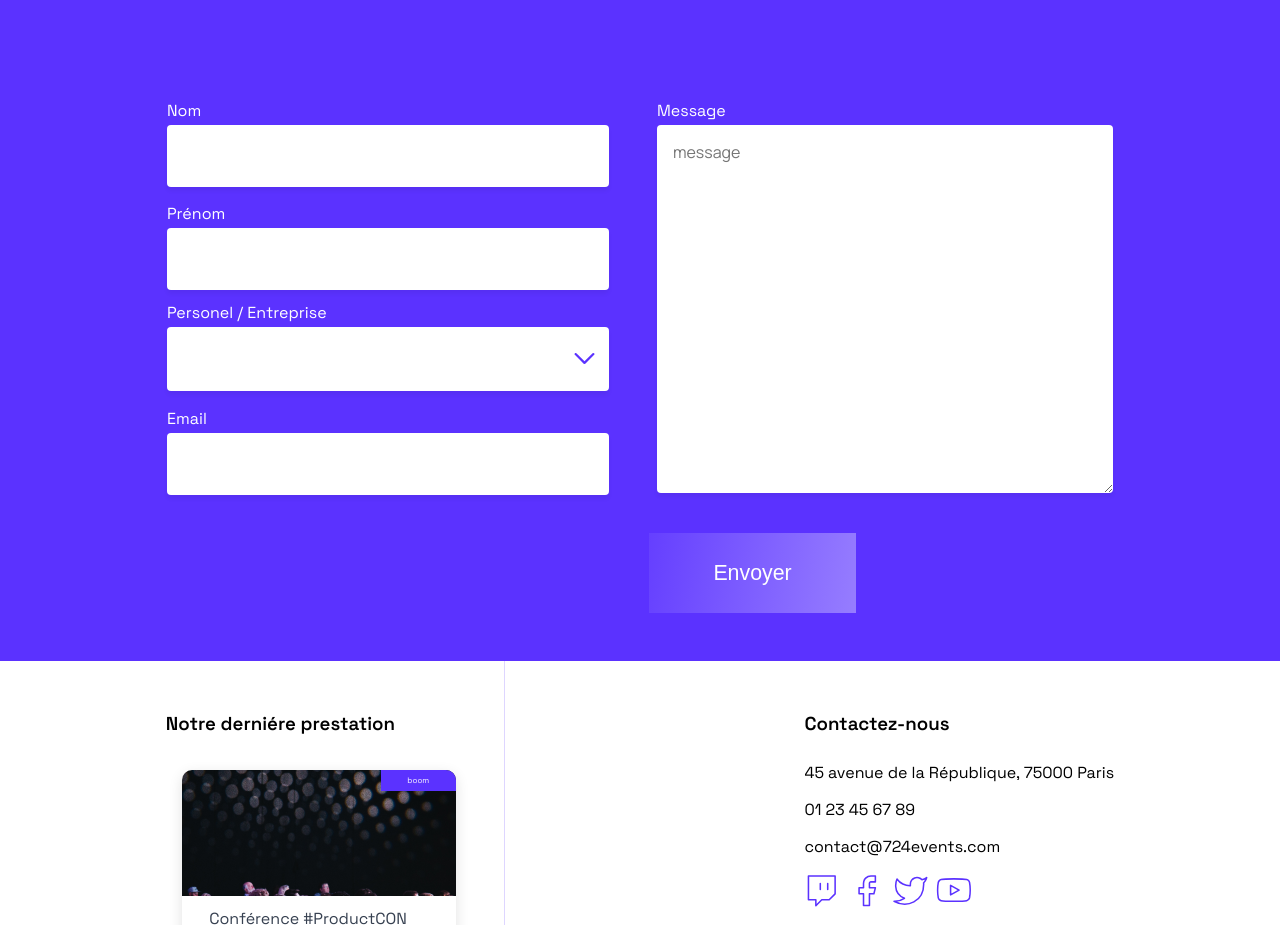
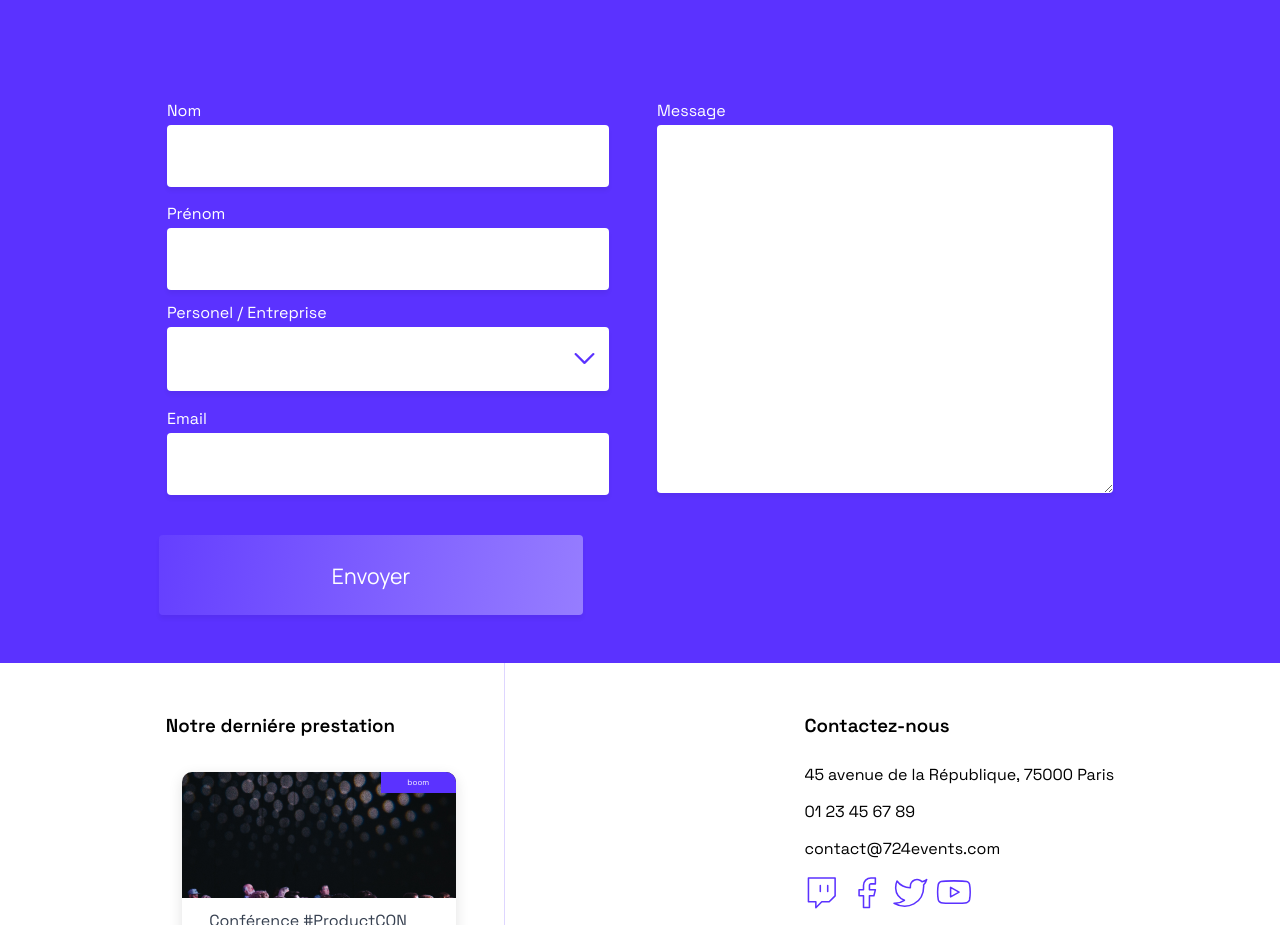
Before and after one commit to Pedro-Qx/P10---724-Events, a React (Create React App) app: page / in a window 1280 px wide. Shown: the part 5471-6396 px from the top of the page. Built offline with nearby package versions, Linux system fonts and the light colour scheme.

Commit message:
Soutenance

```diff
--- a/src/components/Button/index.js
+++ b/src/components/Button/index.js
@@ -1,22 +1,14 @@
-import PropTypes from "prop-types"; // ceci valide les props qui se passent avec react
+import PropTypes from "prop-types";
 
 import "./style.scss";
 
-/* onClick: () => window.document.location.hash = "#contact"
-   onClick: () => null
-    type: 1 ou 2
-    title:contact
-    disabled: !sending/ no hace el submit.
-    NoEmptyFields: emptyFields.length > 0
-*/
-
-export const BUTTON_TYPES = { // objet avec 2 constantes: defalut et submit. quand on utilise 1 c'est default quand on utilise 2 c'es submit.
-  DEFAULT: 1, // debug: DEFAULT: 1,
+export const BUTTON_TYPES = {
+  DEFAULT: 1,
   SUBMIT: 2,
 };
 
-const Button = ({ title, onClick, type, disabled, children, openModal, formValues }) => {
-  switch (type) { // si type a une valeur 1 c'est le bouton default qui se montre/ s'il a une valeur 2 c'est submit.
+const Button = ({ title, onClick, type, disabled, children }) => {
+  switch (type) {
     case BUTTON_TYPES.DEFAULT:
       return (
         <button
@@ -27,34 +19,20 @@ const Button = ({ title, onClick, type, disabled, children, openModal, formValue
           onClick={onClick}
           title={title}
         >
-          {children} {/* contact ou envoyer */}
+          {children}
         </button>
       );
     case BUTTON_TYPES.SUBMIT:
       return (
-        formValues === false ? (
-        <button /* debug: <input> */
-          disabled={!disabled}
+        <input
+          disabled={disabled}
           className="Button"
           type="submit"
           data-testid="button-test-id"
-          onClick={openModal} // débug onClick={onClick} openModal
+          value={children}
+          onClick={onClick}
           title={title}
-        >
-          {children}
-        </button>
-      ):(
-        <button /* debug: <input> */
-        disabled={disabled}
-        className="Button"
-        type="submit"
-        data-testid="button-test-id"
-        onClick={openModal} // débug onClick={onClick} openModal
-        title={title}
-      >
-        {children}
-      </button>
-      )
+        />
       );
     default:
       return (
@@ -79,17 +57,13 @@ Button.propTypes = {
   type: PropTypes.number,
   disabled: PropTypes.bool,
   children: PropTypes.node,
-  openModal: PropTypes.func,
-  formValues: PropTypes.bool,
 };
 Button.defaultProps = {
   disabled: false,
   onClick: () => null,
-  type: 1, // debug: "button"
+  type: BUTTON_TYPES.DEFAULT,
   title: "",
-  children: null,
-  openModal: null,
-  formValues: false,
+  children: null
 }
 
 export default Button;
--- a/src/components/Field/index.js
+++ b/src/components/Field/index.js
@@ -1,5 +1,5 @@
-import React, { useState } from "react";
 import PropTypes from "prop-types";
+
 import "./style.scss";
 
 export const FIELD_TYPES = {
@@ -7,72 +7,37 @@ export const FIELD_TYPES = {
   TEXTAREA: 2,
 };
 
-const Field = ({ type = FIELD_TYPES.INPUT_TEXT, label, name, placeholder, onValueChange }) => {
-  const [error, setError] = useState(false);
-  const [completed, setCompleted] = useState(false);
-
-  const handleChange = (event) => {
-    // Si el campo es de correo electrónico, convertir el valor a minúsculas
-    const inputValue = type === FIELD_TYPES.EMAIL ? event.target.value.toLowerCase() : event.target.value;
-    // Llamar a la función proporcionada por el componente padre
-    onValueChange(inputValue);
-
-    if (inputValue === "" && !completed){
-    setError(true);
-    }else {
-      setError(false);
-      setCompleted(true);
-    }
-  };
-
-  const handleBlur = (event) => {
-    const inputValue = event.target.value;
-    onValueChange(inputValue);
-    if ( inputValue === "" && !completed) {
-      setError(true);
-    } else {
-      setCompleted(true);
-    }
-  };
-
-  const inputClasses = error ? "input_error" : "input";
-  const textareaClasses = error ? "textarea_error" : "textarea";
-  const errorMssg = "(Veillez compléter ce champ)";
-
-  const component = type === FIELD_TYPES.INPUT_TEXT ? (
+const Field = ({ type = FIELD_TYPES.INPUT_TEXT, label, name, placeholder }) => {
+  let component;
+  switch (type) {
+    case FIELD_TYPES.INPUT_TEXT:
+      component = (
         <input
           type="text"
           name={name}
           placeholder={placeholder}
-      onChange={handleChange}
-      onBlur={handleBlur}
-      className={inputClasses}
-      data-testid="field-testid"
-      autoCapitalize={type === FIELD_TYPES.EMAIL ? "none" : "sentences"}
-    />
-  ) : (
-    <textarea
-      name={name}
-      placeholder={placeholder}
-      onChange={handleChange}
-      onBlur={handleBlur}
-      className={textareaClasses}
           data-testid="field-testid"
         />
       );
-
+      break;
+    case FIELD_TYPES.TEXTAREA:
+      component = <textarea name={name} data-testid="field-testid" />;
+      break;
+    default:
+      component = (
+        <input
+          type="text"
+          name={name}
+          placeholder={placeholder}
+          data-testid="field-testid"
+        />
+      );
+  }
   return (
-   error ? (
-    <div className="inputField">
-      <span>{`${label} ${errorMssg}`}</span>
-      {component}
-    </div>
-  ):(
     <div className="inputField">
       <span>{label}</span>
       {component}
     </div>
-  )
   );
 };
 
@@ -81,15 +46,12 @@ Field.propTypes = {
   name: PropTypes.string,
   label: PropTypes.string,
   placeholder: PropTypes.string,
-  onValueChange: PropTypes.func, // Nueva prop para manejar el cambio de valor
 };
-
  Field.defaultProps = {
    label: "",
    placeholder: "",
    type: FIELD_TYPES.INPUT_TEXT,
    name: "field-name",
-  onValueChange:()=> null,
-};
+ }
 
 export default Field;
--- a/src/containers/Form/index.js
+++ b/src/containers/Form/index.js
@@ -1,95 +1,53 @@
-import { useCallback, useState, useEffect } from "react";
+import { useCallback, useState } from "react";
 import PropTypes from "prop-types";
+import Field, { FIELD_TYPES } from "../../components/Field";
 import Select from "../../components/Select";
 import Button, { BUTTON_TYPES } from "../../components/Button";
-import Field, { FIELD_TYPES } from "../../components/Field";
 
-const mockContactApi = () => new Promise((resolve) => { setTimeout(resolve, 1000); });
+const mockContactApi = () => new Promise((resolve) => { setTimeout(resolve, 1000); })
 
-const Form = ({ onSuccess, onError}) => {
+const Form = ({ onSuccess, onError }) => {
   const [sending, setSending] = useState(false);
-
-  const [formValues, setFormValues] = useState({
-    nom: "",
-    prénom: "",
-    selectValue: "",
-    email: "",
-    message: ""
-  });
-  const [formCompleted, setFormCompleted] = useState(false);
-
-  useEffect (()=>{
-
-    const isFormCompleted = Object.values(formValues).every((val) => val !== "");
-    setFormCompleted(isFormCompleted);
-  }, [formValues]);
-
-    const handleInputChange = (name, value) => {
-      setFormValues((prevFormValues) => ({
-      ...prevFormValues,
-      [name]: value
-    }));
-  };
-
   const sendContact = useCallback(
-   async (evt) => {
+    async (evt) => {
       evt.preventDefault();
-
+      setSending(true);
+      // Appel onSuccess() pour effectuer le test du fetch //
+      onSuccess();
       try {
-        setSending(true); // Indicar que se está enviando
         await mockContactApi();
         setSending(false);
-        onSuccess(); // Llamar a la función onSuccess si la llamada es exitosa
       } catch (err) {
         setSending(false);
-        onError(err); // Llamar a la función onError si hay un error
+        onError(err);
       }
     },
-    [onSuccess, onError, formValues ]  // inputValue //
+    [onSuccess, onError]
   );
-
   return (
     <form onSubmit={sendContact}>
       <div className="row">
         <div className="col">
-          <Field
-            label="Nom"
-            name="nom"
-            onValueChange={(value)=> handleInputChange("nom", value)}
-            />
-          <Field
-            label="Prénom"
-            name="prenom"
-            onValueChange={(value)=> handleInputChange("prénom", value)}
-            />
+          <Field placeholder="" label="Nom" />
+          <Field placeholder="" label="Prénom" />
           <Select
             selection={["Personel", "Entreprise"]}
-            onChange={(value) => handleInputChange("selectValue", value)} // onChange={() => null}
+            onChange={() => null}
             label="Personel / Entreprise"
             type="large"
             titleEmpty
-
           />
-          <Field
-            type={FIELD_TYPES.EMAIL}
-            label="Email"
-            name="email"
-            onValueChange={(value) => handleInputChange("email", value)}
-          />
-
+          <Field placeholder="" label="Email" />
+          <Button type={BUTTON_TYPES.SUBMIT} disabled={sending}>
+            {sending ? "En cours" : "Envoyer"}
+          </Button>
         </div>
         <div className="col">
           <Field
-            type={FIELD_TYPES.TEXTAREA}
             placeholder="message"
             label="Message"
-            name="message"
-            onValueChange={(value) => handleInputChange("message", value)}
+            type={FIELD_TYPES.TEXTAREA}
           />
-        <Button type={BUTTON_TYPES.SUBMIT} disabled={sending} openModal={onSuccess}  formValues={formCompleted}>
-            {sending ? "En cours" : "Envoyer"}
-        </Button>
-
         </div>
       </div>
     </form>
@@ -99,11 +57,11 @@ const Form = ({ onSuccess, onError}) => {
 Form.propTypes = {
   onError: PropTypes.func,
   onSuccess: PropTypes.func,
-};
+}
 
 Form.defaultProps = {
   onError: () => null,
   onSuccess: () => null,
-};
+}
 
 export default Form;
```
Lines whose indentation alone changed are shown as unchanged.
